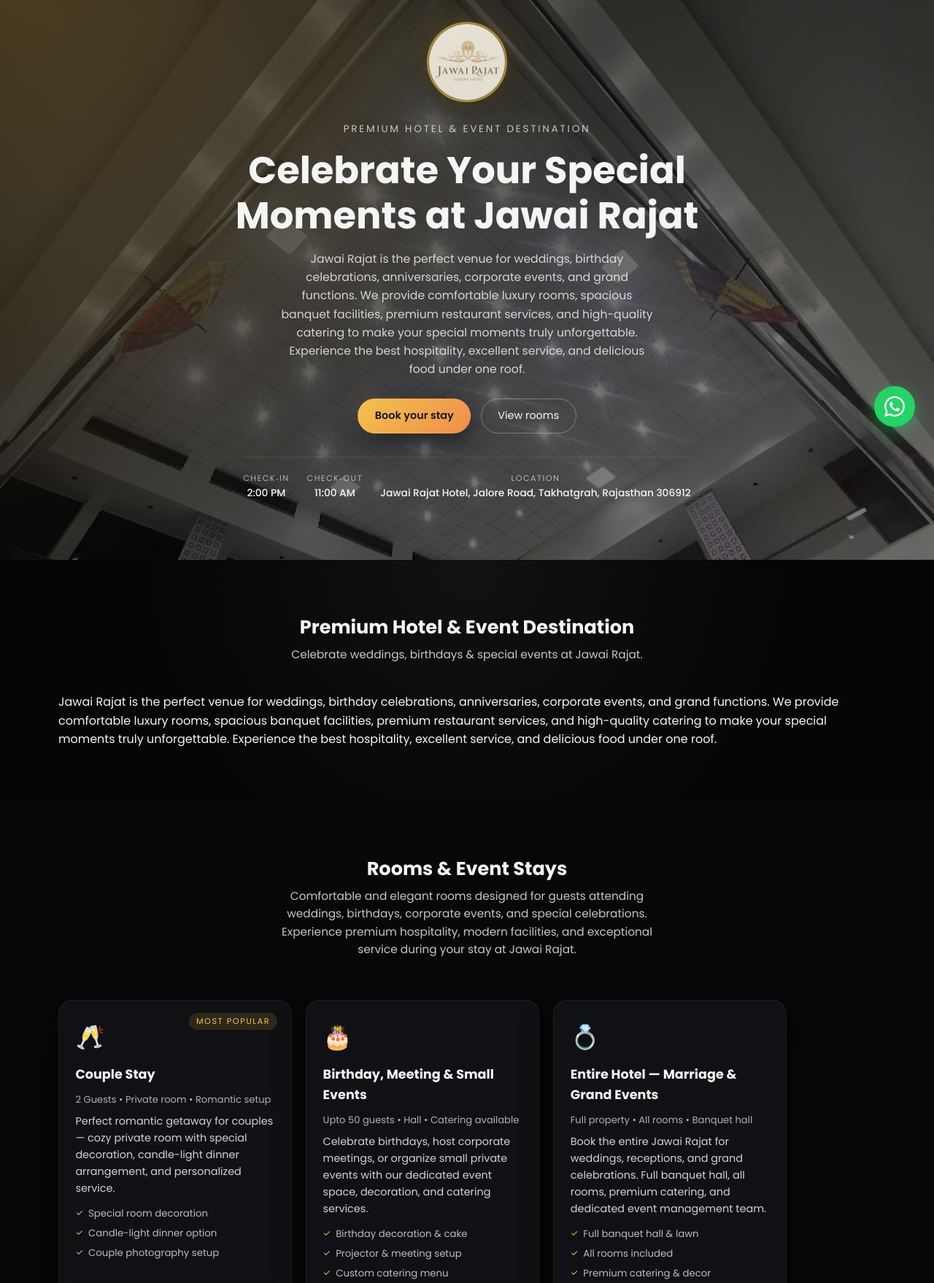
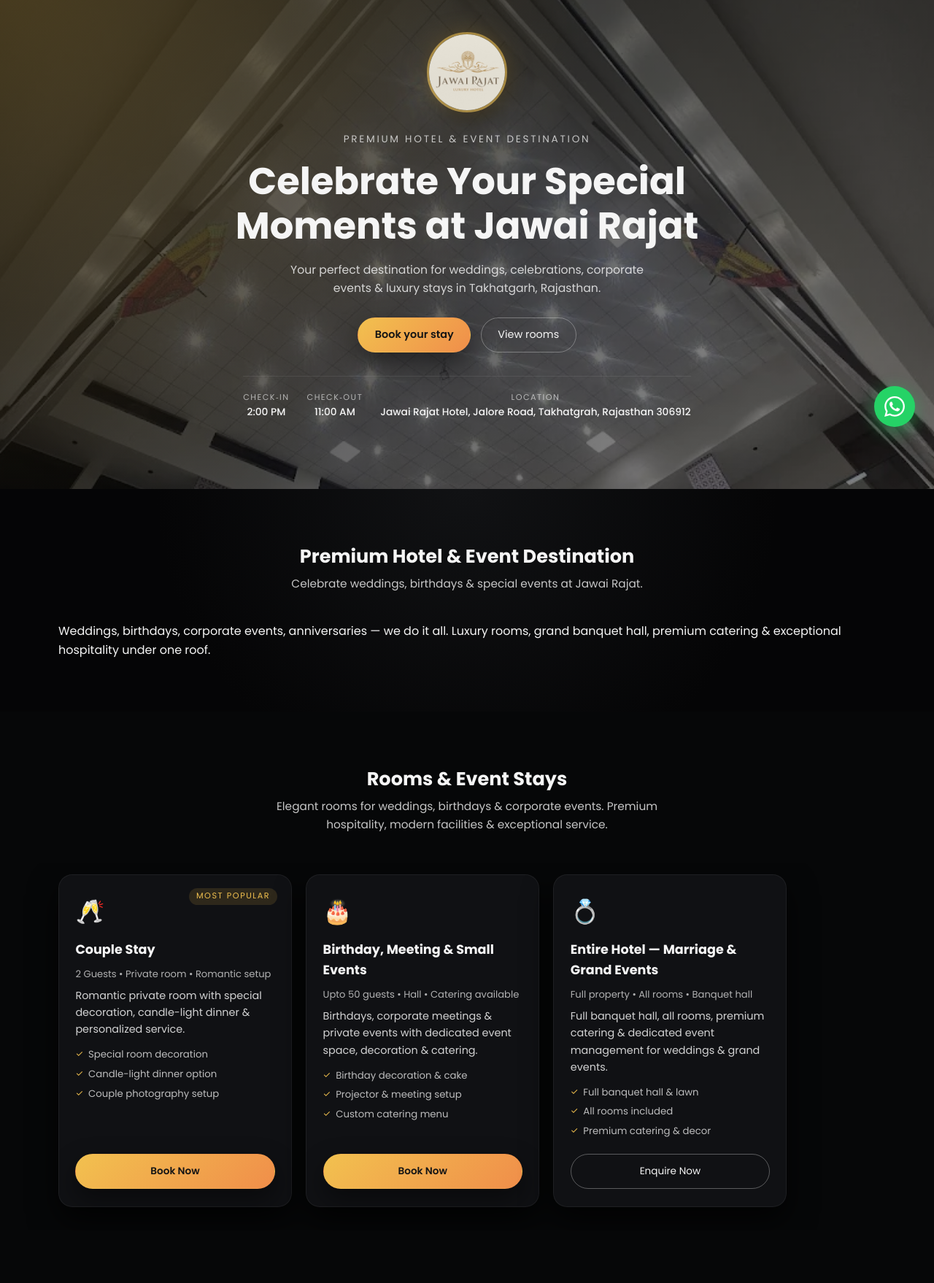
Before and after one commit to Manish4223/jawai-rajat-hotel, a website: page index.html in a window 1280 px wide. Shown: the part 135-1893 px from the top of the page at 73% size. Drawn offline with Linux system fonts and the light colour scheme; no server answers.

Commit message:
shorten all long paragraphs - concise copy throughout

```diff
--- a/index.html
+++ b/index.html
@@ -61,10 +61,7 @@
                     <p class="eyebrow">Premium Hotel & Event Destination</p>
                     <h1>Celebrate Your Special Moments at Jawai Rajat</h1>
                     <p class="subtitle">
-                        Jawai Rajat is the perfect venue for weddings, birthday celebrations, anniversaries, corporate events,
-                        and grand functions. We provide comfortable luxury rooms, spacious banquet facilities, premium
-                        restaurant services, and high-quality catering to make your special moments truly unforgettable.
-                        Experience the best hospitality, excellent service, and delicious food under one roof.
+                        Your perfect destination for weddings, celebrations, corporate events &amp; luxury stays in Takhatgarh, Rajasthan.
                     </p>
                     <div class="hero-actions">
                         <a href="#booking" class="btn primary">Book your stay</a>
@@ -97,10 +94,7 @@
                     <p>Celebrate weddings, birthdays &amp; special events at Jawai Rajat.</p>
                 </div>
                 <p>
-                    Jawai Rajat is the perfect venue for weddings, birthday celebrations, anniversaries, corporate events,
-                    and grand functions. We provide comfortable luxury rooms, spacious banquet facilities, premium restaurant
-                    services, and high-quality catering to make your special moments truly unforgettable. Experience the best
-                    hospitality, excellent service, and delicious food under one roof.
+                    Weddings, birthdays, corporate events, anniversaries — we do it all. Luxury rooms, grand banquet hall, premium catering &amp; exceptional hospitality under one roof.
                 </p>
             </div>
         </section>
@@ -110,9 +104,7 @@
                 <div class="section-header reveal">
                     <h2>Rooms &amp; Event Stays</h2>
                     <p>
-                        Comfortable and elegant rooms designed for guests attending weddings, birthdays, corporate events,
-                        and special celebrations. Experience premium hospitality, modern facilities, and exceptional service
-                        during your stay at Jawai Rajat.
+                        Elegant rooms for weddings, birthdays &amp; corporate events. Premium hospitality, modern facilities &amp; exceptional service.
                     </p>
                 </div>
             </div>
@@ -123,9 +115,7 @@
                         <div class="card-icon">🥂</div>
                         <h3>Couple Stay</h3>
                         <p class="card-meta">2 Guests • Private room • Romantic setup</p>
-                        <p class="card-body">
-                            Perfect romantic getaway for couples — cozy private room with special decoration, candle-light dinner arrangement, and personalized service.
-                        </p>
+                        <p class="card-body">Romantic private room with special decoration, candle-light dinner &amp; personalized service.</p>
                         <ul class="card-features">
                             <li>Special room decoration</li>
                             <li>Candle-light dinner option</li>
@@ -138,9 +128,7 @@
                         <div class="card-icon">🎂</div>
                         <h3>Birthday, Meeting & Small Events</h3>
                         <p class="card-meta">Upto 50 guests • Hall • Catering available</p>
-                        <p class="card-body">
-                            Celebrate birthdays, host corporate meetings, or organize small private events with our dedicated event space, decoration, and catering services.
-                        </p>
+                        <p class="card-body">Birthdays, corporate meetings &amp; private events with dedicated event space, decoration &amp; catering.</p>
                         <ul class="card-features">
                             <li>Birthday decoration & cake</li>
                             <li>Projector & meeting setup</li>
@@ -153,9 +141,7 @@
                         <div class="card-icon">💍</div>
                         <h3>Entire Hotel — Marriage & Grand Events</h3>
                         <p class="card-meta">Full property • All rooms • Banquet hall</p>
-                        <p class="card-body">
-                            Book the entire Jawai Rajat for weddings, receptions, and grand celebrations. Full banquet hall, all rooms, premium catering, and dedicated event management team.
-                        </p>
+                        <p class="card-body">Full banquet hall, all rooms, premium catering &amp; dedicated event management for weddings &amp; grand events.</p>
                         <ul class="card-features">
                             <li>Full banquet hall & lawn</li>
                             <li>All rooms included</li>
@@ -300,8 +286,7 @@
                 <div>
                     <h2>Booking request form</h2>
                     <p>
-                        Share your travel dates and preferences. Our team will confirm availability and share a customized
-                        itinerary for your Jawai Rajat stay.
+                        Share your dates &amp; preferences. We'll confirm availability within 24 hours.
                     </p>
                     <div class="info-box">
                         <p><strong>Direct reservations</strong></p>
@@ -401,7 +386,7 @@
             <div class="container contact-layout reveal">
                 <div>
                     <h2>Get in Touch</h2>
-                    <p>Have a question or want to plan an event? Send us a message and we'll get back to you quickly.</p>
+                    <p>Have a question or want to plan an event? We'll get back to you quickly.</p>
                     <ul class="contact-list">
                         <li>📍 Jalore Road, Takhatgarh, Rajasthan 306912</li>
                         <li>📞 Phone / WhatsApp: +91‑9256208646</li>
@@ -447,7 +432,7 @@
             <div class="location-header reveal">
                 <p class="eyebrow" style="color:#c8a84b">Our Location</p>
                 <h2 class="location-title">Find Us on Google Maps</h2>
-                <p class="location-subtitle">RAJAT HOTEL &amp; RESTAURANT is conveniently located on NH-325 near King Muthaliya Resort, Takhatgarh, making it easily accessible for travelers and families.</p>
+                <p class="location-subtitle">Conveniently located on NH-325, Takhatgarh — easily accessible from Udaipur, Jodhpur &amp; Ahmedabad.</p>
             </div>
 
             <div class="location-layout" style="grid-template-columns: 1fr;">
```
